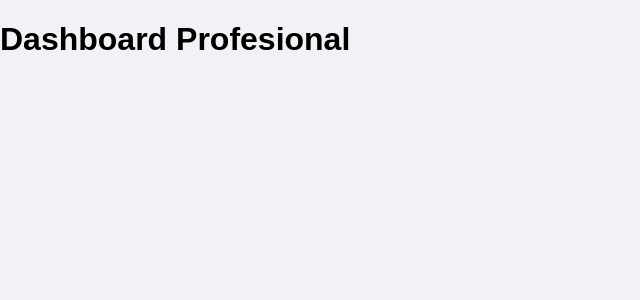
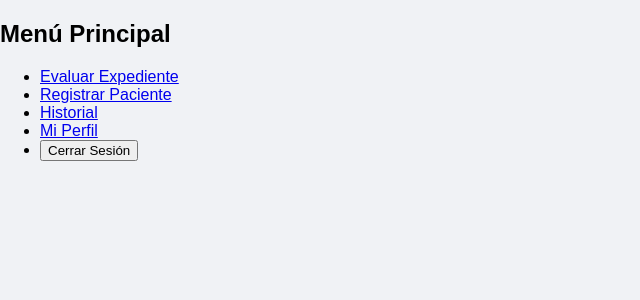
Before and after one commit to rramirezg18/WebApp-ProyectoFaseFinal, a React (Vite) app in the folder frontend/: page /dashboard-profesional in a window 1280 px wide. Shown: the top 300 px of the page, without its empty margins (0-640 px from the left). Built offline with nearby package versions, Linux system fonts and the light colour scheme.

Commit message:
dashboard niceeee

```diff
--- a/frontend/package.json
+++ b/frontend/package.json
@@ -23,6 +23,7 @@
     "eslint": "^9.25.0",
     "eslint-plugin-react-hooks": "^5.2.0",
     "eslint-plugin-react-refresh": "^0.4.19",
+    "gh-pages": "^6.3.0",
     "globals": "^16.0.0",
     "vite": "^6.3.5"
   }
--- a/frontend/src/DashboardProfesional.jsx
+++ b/frontend/src/DashboardProfesional.jsx
@@ -1,10 +1,40 @@
-const DashboardProfesional = () => {
+import { Link, useNavigate } from 'react-router-dom';
+
+const DashboardPublico = () => {
+  const navigate = useNavigate();
+
+  const handleLogout = () => {
+    localStorage.removeItem('userRole');
+    navigate('/');
+  };
+
   return (
-    <div>
-      <h1>Dashboard Profesional</h1>
-      {/* Contenido para profesionales */}
+    <div className="dashboard-layout">
+      <nav className="main-menu">
+        <h2 className="menu-title">Menú Principal</h2>
+        <ul className="menu-list">
+          {/* Usar rutas absolutas */}
+          <li className="menu-item">
+            <Link to="/evaluar-expediente" className="menu-link">Evaluar Expediente</Link>
+          </li>
+          <li className="menu-item">
+            <Link to="/registrar-paciente" className="menu-link">Registrar Paciente</Link>
+          </li>
+          <li className="menu-item">
+            <Link to="/historial" className="menu-link">Historial</Link>
+          </li>
+          <li className="menu-item">
+            <Link to="/perfil" className="menu-link">Mi Perfil</Link>
+          </li>
+          <li className="menu-item">
+            <button className="logout-button" onClick={handleLogout}>
+              Cerrar Sesión
+            </button>
+          </li>
+        </ul>
+      </nav>
     </div>
   );
 };
 
-export default DashboardProfesional;
+export default DashboardPublico;
--- /dev/null
+++ b/frontend/src/EvaluarExpediente.jsx
@@ -0,0 +1,7 @@
+const EvaluarExpediente = () => (
+  <div>
+    <h2>Evaluar Expediente</h2>
+    <p>Contenido en desarrollo...</p>
+  </div>
+);
+export default EvaluarExpediente;
--- /dev/null
+++ b/frontend/src/RegistrarPaciente.jsx
@@ -0,0 +1,7 @@
+const RegistrarPaciente = () => (
+  <div>
+    <h2>Registrar Paciente</h2>
+    <p>Contenido en desarrollo...</p>
+  </div>
+);
+export default RegistrarPaciente;
--- a/frontend/src/main.jsx
+++ b/frontend/src/main.jsx
@@ -9,6 +9,8 @@ import Citas from './Citas';
 import RealizarEvaluacion from './RealizarEvaluacion';
 import HistorialEvaluaciones from './HistorialEvaluaciones';
 import Perfil from './Perfil';
+import RegistrarPaciente from './RegistrarPaciente';
+import EvaluarExpediente from './EvaluarExpediente';
 import './styles.css';
 
 ReactDOM.createRoot(document.getElementById('root')).render(
@@ -25,6 +27,10 @@ ReactDOM.createRoot(document.getElementById('root')).render(
       <Route path="/perfil" element={<Perfil />} />
 
       <Route path="/dashboard-profesional" element={<DashboardProfesional />} />
+      <Route path="/registrar-paciente" element={<RegistrarPaciente />} />
+      <Route path="/evaluar-expediente" element={<EvaluarExpediente />} />
+      <Route path="/historial" element={<HistorialEvaluaciones />} />
+      <Route path="/perfil" element={<Perfil />} />
     </Routes>
   </BrowserRouter>
 );
```
Also changed, not shown: 1 other file (tests, documents, lock files or other folders).
